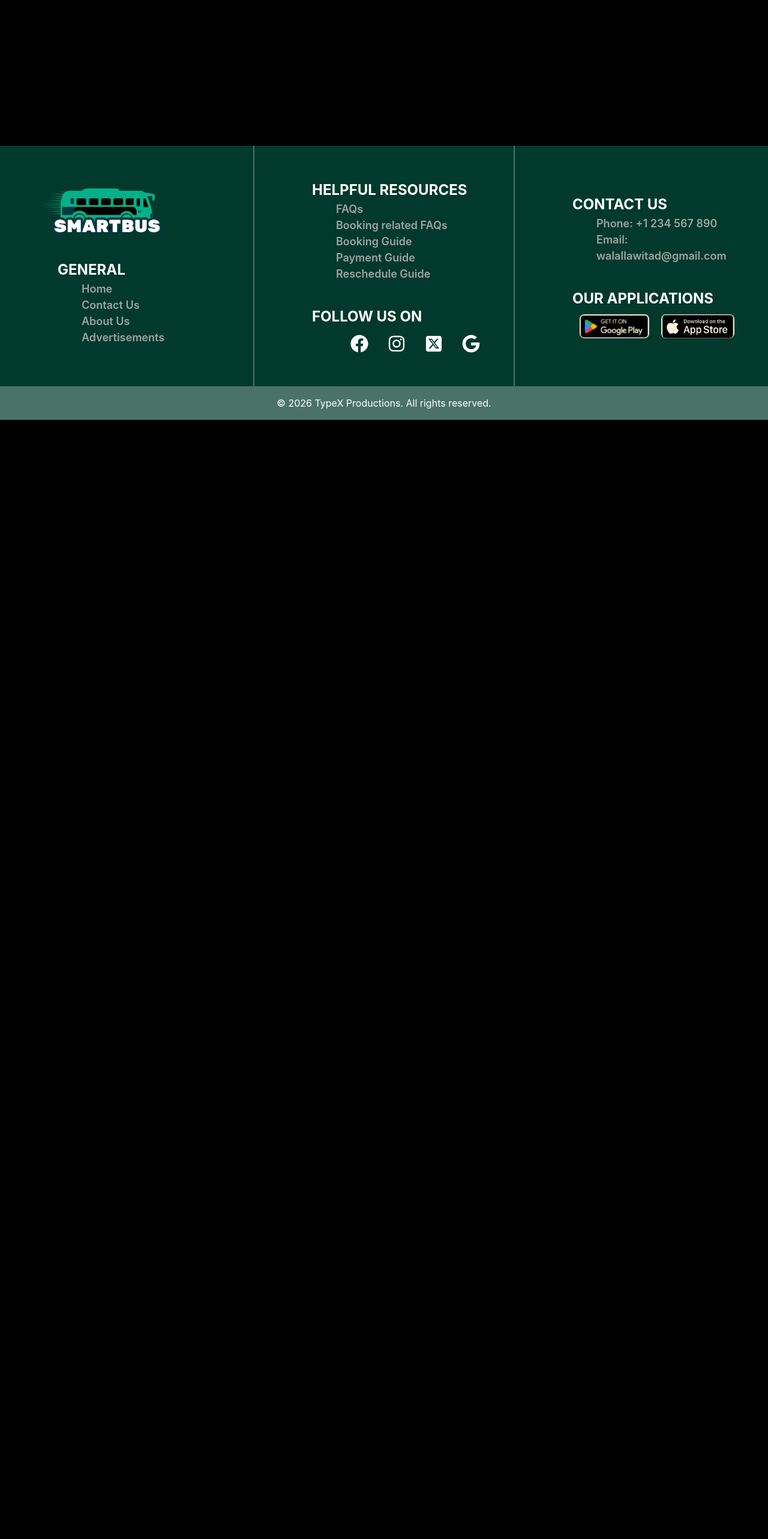
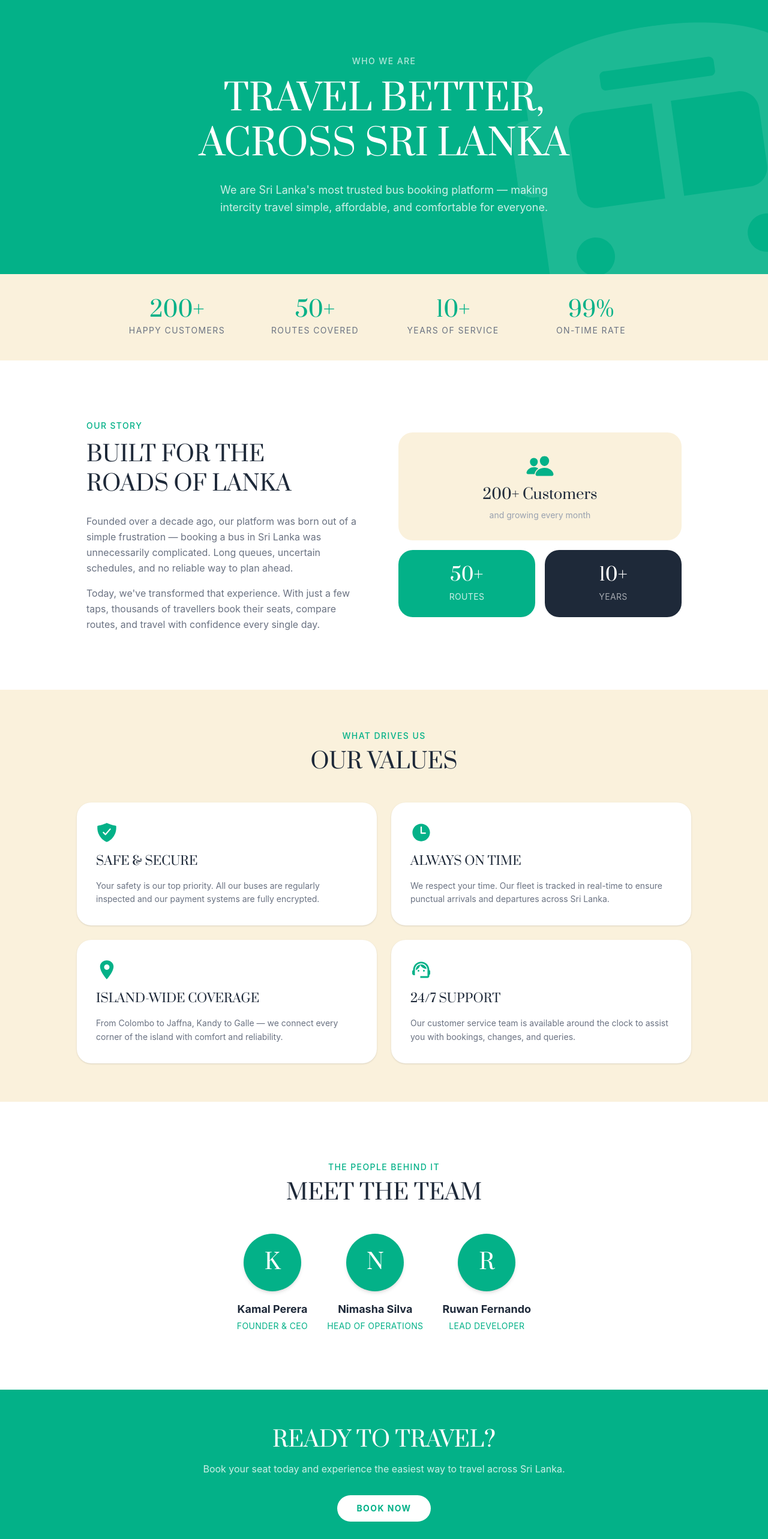
Before and after one commit to DimanthaWalallawita/bus_frontend, a React (Vite) app: page /about in a window 1280 px wide. Shown: the part 100-2666 px from the top of the page at 60% size. Before the commit the page ends 800 px from the top, so only its background shows below. Built offline with nearby package versions, Linux system fonts and the light colour scheme.

Commit message:
Enhance About page with detailed content, stats, values, and team section

```diff
--- a/src/pages/About.tsx
+++ b/src/pages/About.tsx
@@ -1,12 +1,158 @@
 import React from 'react'
+import { IoShieldCheckmark, IoTime, IoLocationSharp, IoPeople } from "react-icons/io5";
+import { MdSupportAgent } from "react-icons/md";
+import { FaBusAlt } from "react-icons/fa";
+
+const stats = [
+  { value: '200+', label: 'Happy Customers' },
+  { value: '50+', label: 'Routes Covered' },
+  { value: '10+', label: 'Years of Service' },
+  { value: '99%', label: 'On-Time Rate' },
+]
+
+const values = [
+  {
+    icon: <IoShieldCheckmark className="text-4xl text-[#03B188]" />,
+    title: 'SAFE & SECURE',
+    desc: 'Your safety is our top priority. All our buses are regularly inspected and our payment systems are fully encrypted.',
+  },
+  {
+    icon: <IoTime className="text-4xl text-[#03B188]" />,
+    title: 'ALWAYS ON TIME',
+    desc: 'We respect your time. Our fleet is tracked in real-time to ensure punctual arrivals and departures across Sri Lanka.',
+  },
+  {
+    icon: <IoLocationSharp className="text-4xl text-[#03B188]" />,
+    title: 'ISLAND-WIDE COVERAGE',
+    desc: 'From Colombo to Jaffna, Kandy to Galle — we connect every corner of the island with comfort and reliability.',
+  },
+  {
+    icon: <MdSupportAgent className="text-4xl text-[#03B188]" />,
+    title: '24/7 SUPPORT',
+    desc: 'Our customer service team is available around the clock to assist you with bookings, changes, and queries.',
+  },
+]
+
+const team = [
+  { name: 'Kamal Perera', role: 'Founder & CEO', initial: 'K' },
+  { name: 'Nimasha Silva', role: 'Head of Operations', initial: 'N' },
+  { name: 'Ruwan Fernando', role: 'Lead Developer', initial: 'R' },
+]
 
 const About: React.FC = () => {
-    return (
-        <div>
-            <h1>About Us</h1>
-            <p>Welcome to our about page!</p>
+  return (
+    <div className="bg-white">
+
+      {/* Hero */}
+      <div className="relative bg-[#03B188] overflow-hidden">
+        <div className="absolute inset-0 opacity-10">
+          <FaBusAlt className="text-[32rem] text-white absolute -right-24 -bottom-24 rotate-[-8deg]" />
         </div>
-    )
+        <div className="relative z-10 flex flex-col items-center justify-center text-center py-24 px-4">
+          <span className="text-white/70 uppercase tracking-widest text-sm mb-4 font-medium">Who We Are</span>
+          <h1 className="text-4xl md:text-6xl font-bold text-white prata-regular leading-tight">
+            TRAVEL BETTER,<br />ACROSS SRI LANKA
+          </h1>
+          <p className="mt-6 text-white/80 max-w-xl text-base md:text-lg leading-relaxed">
+            We are Sri Lanka's most trusted bus booking platform — making intercity travel simple, affordable, and comfortable for everyone.
+          </p>
+        </div>
+      </div>
+
+      {/* Stats Bar */}
+      <div className="bg-[#faf1dc] py-10 px-4">
+        <div className="max-w-4xl mx-auto grid grid-cols-2 md:grid-cols-4 gap-6 text-center">
+          {stats.map((s) => (
+            <div key={s.label}>
+              <p className="text-3xl md:text-4xl font-bold text-[#03B188] prata-regular">{s.value}</p>
+              <p className="text-sm uppercase tracking-widest text-gray-500 mt-1">{s.label}</p>
+            </div>
+          ))}
+        </div>
+      </div>
+
+      {/* Our Story */}
+      <div className="max-w-5xl mx-auto px-4 py-16 md:py-24 flex flex-col md:flex-row gap-12 items-center">
+        <div className="flex-1">
+          <span className="text-[#03B188] uppercase tracking-widest text-sm font-medium">Our Story</span>
+          <h2 className="text-3xl md:text-4xl font-bold text-gray-800 prata-regular mt-3 mb-6 leading-snug">
+            BUILT FOR THE<br />ROADS OF LANKA
+          </h2>
+          <p className="text-gray-500 leading-relaxed mb-4">
+            Founded over a decade ago, our platform was born out of a simple frustration — booking a bus in Sri Lanka was unnecessarily complicated. Long queues, uncertain schedules, and no reliable way to plan ahead.
+          </p>
+          <p className="text-gray-500 leading-relaxed">
+            Today, we've transformed that experience. With just a few taps, thousands of travellers book their seats, compare routes, and travel with confidence every single day.
+          </p>
+        </div>
+        <div className="flex-1 grid grid-cols-2 gap-4">
+          <div className="bg-[#faf1dc] rounded-3xl p-8 flex flex-col items-center justify-center text-center gap-2 col-span-2">
+            <IoPeople className="text-5xl text-[#03B188]" />
+            <p className="prata-regular text-2xl font-bold text-gray-800">200+ Customers</p>
+            <p className="text-gray-400 text-sm">and growing every month</p>
+          </div>
+          <div className="bg-[#03B188] rounded-3xl p-6 flex flex-col items-center justify-center text-center gap-2">
+            <p className="prata-regular text-3xl font-bold text-white">50+</p>
+            <p className="text-white/80 text-sm uppercase tracking-wide">Routes</p>
+          </div>
+          <div className="bg-gray-800 rounded-3xl p-6 flex flex-col items-center justify-center text-center gap-2">
+            <p className="prata-regular text-3xl font-bold text-white">10+</p>
+            <p className="text-white/60 text-sm uppercase tracking-wide">Years</p>
+          </div>
+        </div>
+      </div>
+
+      {/* Values */}
+      <div className="bg-[#faf1dc] py-16 px-4">
+        <div className="max-w-5xl mx-auto">
+          <div className="text-center mb-12">
+            <span className="text-[#03B188] uppercase tracking-widest text-sm font-medium">What Drives Us</span>
+            <h2 className="text-3xl md:text-4xl font-bold text-gray-800 prata-regular mt-3">OUR VALUES</h2>
+          </div>
+          <div className="grid grid-cols-1 sm:grid-cols-2 gap-6">
+            {values.map((v) => (
+              <div key={v.title} className="bg-white rounded-3xl p-8 flex flex-col gap-4 shadow-sm">
+                {v.icon}
+                <h3 className="font-bold text-gray-800 prata-regular text-xl">{v.title}</h3>
+                <p className="text-gray-500 text-sm leading-relaxed">{v.desc}</p>
+              </div>
+            ))}
+          </div>
+        </div>
+      </div>
+
+      {/* Team */}
+      <div className="max-w-5xl mx-auto px-4 py-16 md:py-24">
+        <div className="text-center mb-12">
+          <span className="text-[#03B188] uppercase tracking-widest text-sm font-medium">The People Behind It</span>
+          <h2 className="text-3xl md:text-4xl font-bold text-gray-800 prata-regular mt-3">MEET THE TEAM</h2>
+        </div>
+        <div className="flex flex-col sm:flex-row justify-center gap-8">
+          {team.map((member) => (
+            <div key={member.name} className="flex flex-col items-center gap-4">
+              <div className="w-24 h-24 rounded-full bg-[#03B188] flex items-center justify-center text-white text-4xl font-bold prata-regular shadow-md">
+                {member.initial}
+              </div>
+              <div className="text-center">
+                <p className="font-bold text-gray-800 text-lg">{member.name}</p>
+                <p className="text-[#03B188] text-sm uppercase tracking-wide mt-1">{member.role}</p>
+              </div>
+            </div>
+          ))}
+        </div>
+      </div>
+
+      {/* CTA */}
+      <div className="bg-[#03B188] py-16 px-4 text-center">
+        <h2 className="text-3xl md:text-4xl font-bold text-white prata-regular mb-4">READY TO TRAVEL?</h2>
+        <p className="text-white/80 mb-8 text-sm md:text-base">Book your seat today and experience the easiest way to travel across Sri Lanka.</p>
+        <button className="bg-white text-[#03B188] font-bold px-8 py-3 rounded-full hover:bg-[#faf1dc] transition-colors text-sm uppercase tracking-widest">
+          Book Now
+        </button>
+      </div>
+
+    </div>
+  )
 }
 
 export default About
```
